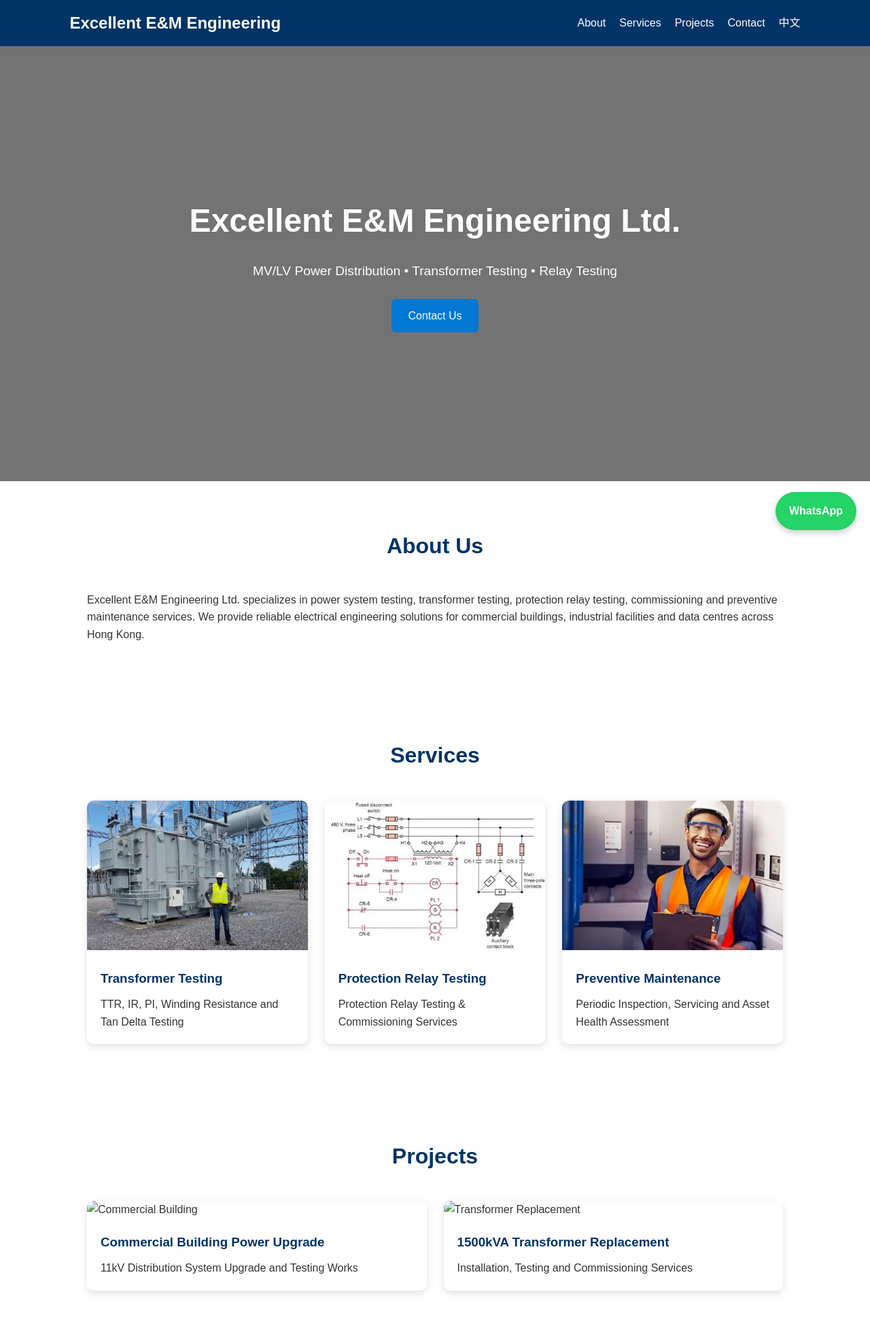
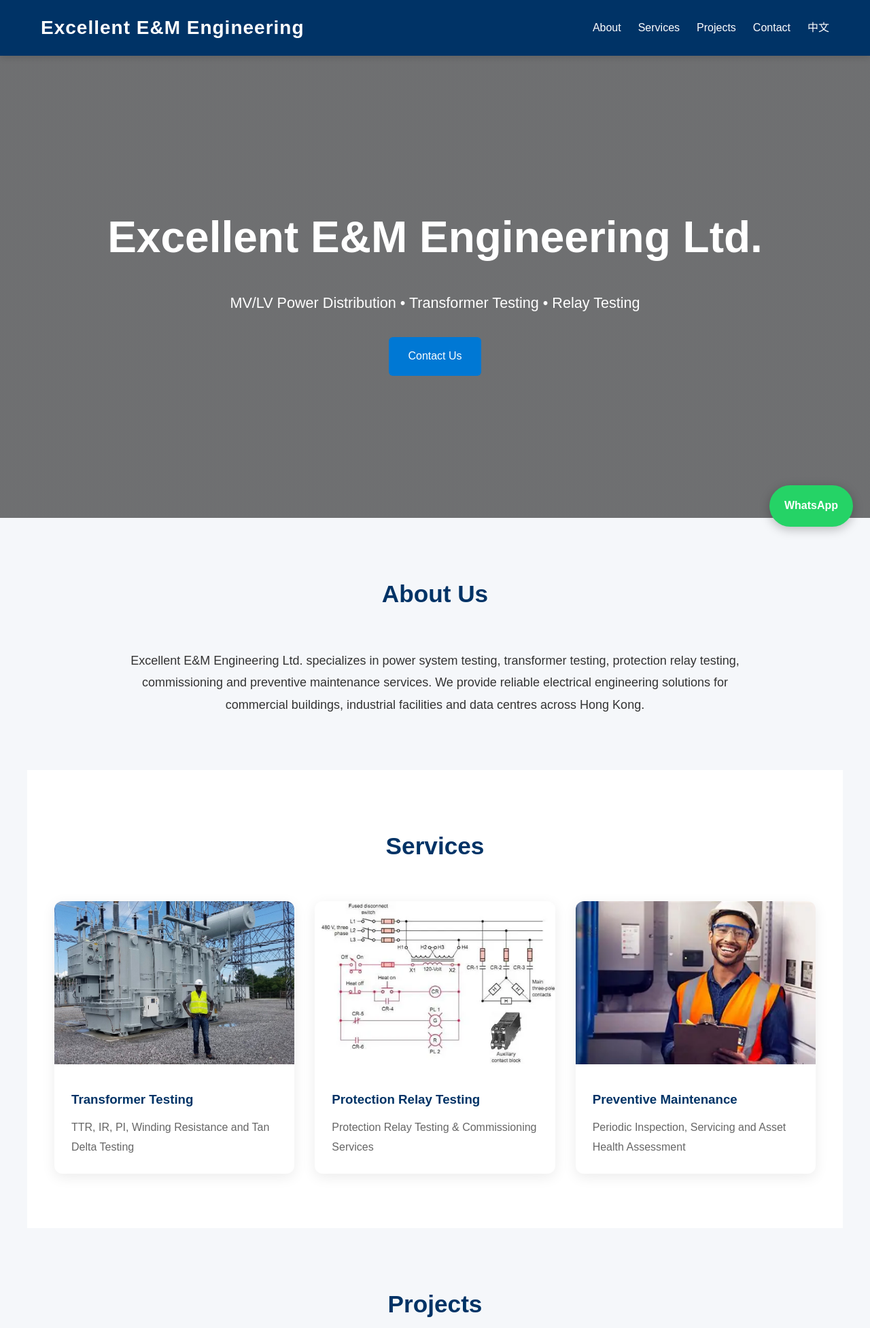
Before and after one commit to samchow0225/excellent-engineering, a plain HTML site: page en/index.html in a window 1280 px wide. Shown: the top 1954 px of the page at 68% size. Drawn offline with Linux system fonts and the light colour scheme.

Commit message:
Refactor CSS styles for improved layout and design
Updated styles for various elements including navbar, hero section, buttons, and layout adjustments for responsiveness.

```diff
--- a/css/style.css
+++ b/css/style.css
@@ -9,247 +9,504 @@ html{
 }
 
 body{
-    font-family:Arial,"Microsoft JhengHei",sans-serif;
-    line-height:1.6;
+    font-family:"Microsoft JhengHei", Arial, sans-serif;
+    line-height:1.8;
     color:#333;
-    background:#ffffff;
+    background:#f5f7fa;
 }
+
+/* =========================
+   導覽列
+========================= */
 
 .navbar{
     background:#003366;
     color:#fff;
+
     display:flex;
     justify-content:space-between;
     align-items:center;
-    padding:15px 8%;
+
+    padding:16px 60px;
+
     position:sticky;
     top:0;
     z-index:999;
+
+    box-shadow:0 2px 10px rgba(0,0,0,.15);
 }
 
 .logo{
-    font-size:24px;
-    font-weight:bold;
+    font-size:28px;
+    font-weight:700;
+    letter-spacing:1px;
 }
 
 .nav-menu{
     display:flex;
+    align-items:center;
     list-style:none;
 }
 
 .nav-menu li{
-    margin-left:20px;
+    margin-left:25px;
 }
 
 .nav-menu a{
     color:white;
     text-decoration:none;
-    transition:0.3s;
+    transition:.3s;
 }
 
 .nav-menu a:hover{
     color:#66b3ff;
 }
 
+/* =========================
+   Hero Banner
+========================= */
+
 .hero{
-    height:80vh;
+
+    height:85vh;
+
     background:
     linear-gradient(
         rgba(0,0,0,.55),
         rgba(0,0,0,.55)
     ),
     url("../images/banner.jpg");
+
     background-size:cover;
     background-position:center;
+
     display:flex;
     justify-content:center;
     align-items:center;
+
     text-align:center;
+
     color:white;
+
 }
 
 .hero h1{
-    font-size:3rem;
+    font-size:4rem;
     margin-bottom:20px;
 }
 
 .hero p{
-    font-size:1.2rem;
-    margin-bottom:25px;
+    font-size:1.35rem;
+    max-width:800px;
+    margin:auto;
+    margin-bottom:30px;
 }
 
+/* =========================
+   按鈕
+========================= */
+
 .btn{
+
     display:inline-block;
+
     background:#0078d4;
     color:white;
+
     text-decoration:none;
-    padding:12px 24px;
+
+    padding:14px 28px;
+
     border-radius:6px;
-    transition:0.3s;
+
+    transition:.3s;
+
 }
 
 .btn:hover{
+
     background:#005ea6;
+
+    transform:translateY(-2px);
+
 }
 
+/* =========================
+   通用區塊
+========================= */
+
 .section{
-    padding:70px 10%;
+
+    max-width:1200px;
+
+    margin:auto;
+
+    padding:80px 40px;
+
 }
 
 .section-title{
+
     text-align:center;
-    margin-bottom:40px;
+
+    font-size:2.2rem;
+
     color:#003366;
-    font-size:2rem;
+
+    margin-bottom:50px;
+
+}
+
+/* =========================
+   About
+========================= */
+
+#about p{
+
+    max-width:900px;
+
+    margin:auto;
+
+    text-align:center;
+
+    font-size:18px;
+
+}
+
+/* =========================
+   Services
+========================= */
+
+#services{
+    background:white;
 }
 
 .services{
+
     display:grid;
-    grid-template-columns:repeat(auto-fit,minmax(260px,1fr));
-    gap:25px;
+
+    grid-template-columns:
+    repeat(3,1fr);
+
+    gap:30px;
+
 }
 
 .card{
+
     background:white;
-    border-radius:10px;
+
+    border-radius:12px;
+
     overflow:hidden;
-    box-shadow:0 4px 12px rgba(0,0,0,.12);
-    transition:0.3s;
+
+    box-shadow:
+    0 5px 20px rgba(0,0,0,.08);
+
+    transition:.3s;
+
 }
 
 .card:hover{
-    transform:translateY(-6px);
+
+    transform:translateY(-10px);
+
+    box-shadow:
+    0 10px 30px rgba(0,0,0,.15);
+
 }
 
 .card img{
+
     width:100%;
-    height:220px;
+
+    height:240px;
+
     object-fit:cover;
+
 }
 
 .card-content{
-    padding:20px;
+
+    padding:25px;
+
 }
 
 .card-content h3{
+
     color:#003366;
+
     margin-bottom:10px;
+
+}
+
+.card-content p{
+
+    color:#666;
+
+}
+
+/* =========================
+   Projects
+========================= */
+
+#projects{
+    background:#f5f7fa;
 }
 
 .projects{
+
     display:grid;
-    grid-template-columns:repeat(auto-fit,minmax(300px,1fr));
-    gap:25px;
+
+    grid-template-columns:
+    repeat(2,1fr);
+
+    gap:30px;
+
 }
 
 .project{
+
     background:white;
-    border-radius:10px;
+
+    border-radius:12px;
+
     overflow:hidden;
-    box-shadow:0 4px 12px rgba(0,0,0,.12);
+
+    box-shadow:
+    0 5px 20px rgba(0,0,0,.08);
+
 }
 
 .project img{
+
     width:100%;
-    height:220px;
+
+    height:260px;
+
     object-fit:cover;
+
 }
 
 .project-content{
-    padding:20px;
+
+    padding:25px;
+
 }
 
 .project-content h3{
+
     color:#003366;
+
     margin-bottom:10px;
+
 }
 
+/* =========================
+   Contact
+========================= */
+
 .contact{
+
     background:#003366;
+
     color:white;
+
     text-align:center;
+
+    border-radius:20px;
+
+    margin-top:40px;
+
 }
 
 .contact h2{
+
     margin-bottom:20px;
+
 }
 
 .contact p{
-    margin:10px 0;
+
+    margin-bottom:10px;
+
+    font-size:18px;
+
 }
 
-.contact .btn{
-    margin-top:15px;
-}
+/* =========================
+   Footer
+========================= */
 
 .footer{
-    background:#111;
+
+    background:#101820;
+
     color:white;
+
     text-align:center;
-    padding:30px;
+
+    padding:50px 20px;
+
 }
 
 .footer h3{
-    margin-bottom:10px;
+
+    font-size:24px;
+
+    margin-bottom:15px;
+
 }
 
+/* =========================
+   WhatsApp Button
+========================= */
+
 .whatsapp{
+
     position:fixed;
-    right:20px;
-    bottom:20px;
+
+    right:25px;
+    bottom:25px;
+
     background:#25D366;
+
     color:white;
+
     text-decoration:none;
-    padding:15px 20px;
+
+    padding:16px 22px;
+
     border-radius:50px;
+
     font-weight:bold;
-    box-shadow:0 4px 10px rgba(0,0,0,.2);
+
+    box-shadow:
+    0 4px 15px rgba(0,0,0,.25);
+
+    transition:.3s;
+
     z-index:1000;
+
 }
 
 .whatsapp:hover{
-    background:#1ea952;
+
+    transform:scale(1.08);
+
 }
+
+/* =========================
+   Tablet
+========================= */
+
+@media(max-width:992px){
+
+.services{
+
+    grid-template-columns:
+    repeat(2,1fr);
+
+}
+
+.projects{
+
+    grid-template-columns:
+    1fr;
+
+}
+
+.hero h1{
+
+    font-size:3rem;
+
+}
+
+}
+
+/* =========================
+   Mobile
+========================= */
 
 @media(max-width:768px){
 
 .navbar{
+
     flex-direction:column;
+
     text-align:center;
+
+}
+
+.logo{
+
+    margin-bottom:10px;
+
 }
 
 .nav-menu{
+
     flex-direction:column;
-        margin-top:15px;
+
 }
 
 .nav-menu li{
+
     margin:8px 0;
+
 }
 
 .hero{
+
     height:70vh;
+
     padding:20px;
+
 }
 
 .hero h1{
-        font-size:2rem;
+
+    font-size:2.2rem;
+
 }
 
 .hero p{
+
     font-size:1rem;
+
 }
 
 .section{
+
     padding:50px 20px;
+
 }
 
 .services{
+
     grid-template-columns:1fr;
+
 }
 
 .projects{
+
     grid-template-columns:1fr;
+
+}
+
+.contact{
+
+    border-radius:10px;
+
+}
+
+.whatsapp{
+
+    right:15px;
+    bottom:15px;
+
+    padding:14px 18px;
+
 }
 
 }
```
Lines whose indentation alone changed are shown as unchanged.
